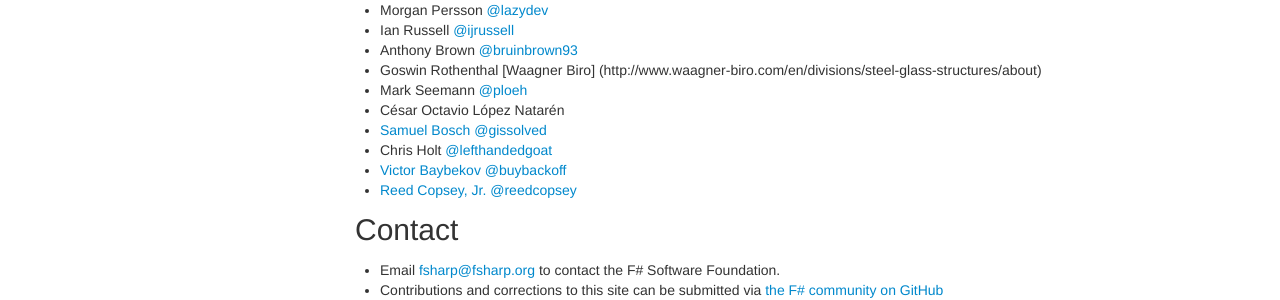
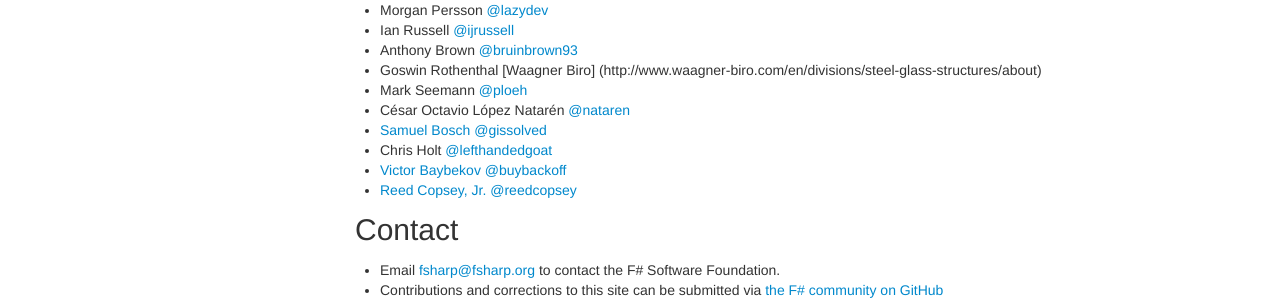
Before and after one commit to fsharp/fsharp.org, a Jekyll site: the page built from foundation.md, in a window 1280 px wide and 900 px high, scrolled down 3404 px. Shown: the part 458-758 px from the top of the window. Built offline with Jekyll 4.4.1, drawn with Linux system fonts in a browser that asks for light colours; nearby versions of some CDN libraries; some web fonts are replaced; comment, search, counter and statistics services are not loaded.

Commit message:
Add twitter handle

```diff
--- a/foundation.md
+++ b/foundation.md
@@ -166,7 +166,7 @@
  * Anthony Brown [@bruinbrown93](http://twitter.com/bruinbrown93)
  * Goswin Rothenthal [Waagner Biro] (http://www.waagner-biro.com/en/divisions/steel-glass-structures/about)
  * Mark Seemann [@ploeh](https://twitter.com/ploeh)
- * César Octavio López Natarén
+ * César Octavio López Natarén [@nataren](http://twitter.com/nataren)
  * [Samuel Bosch](http://www.samuelbosch.com ) [@gissolved](http://twitter.com/gissolved)
  * Chris Holt [@lefthandedgoat](http://twitter.com/lefthandedgoat)
  * [Victor Baybekov](http://fi.im/) [@buybackoff](http://twitter.com/buybackoff)
```
